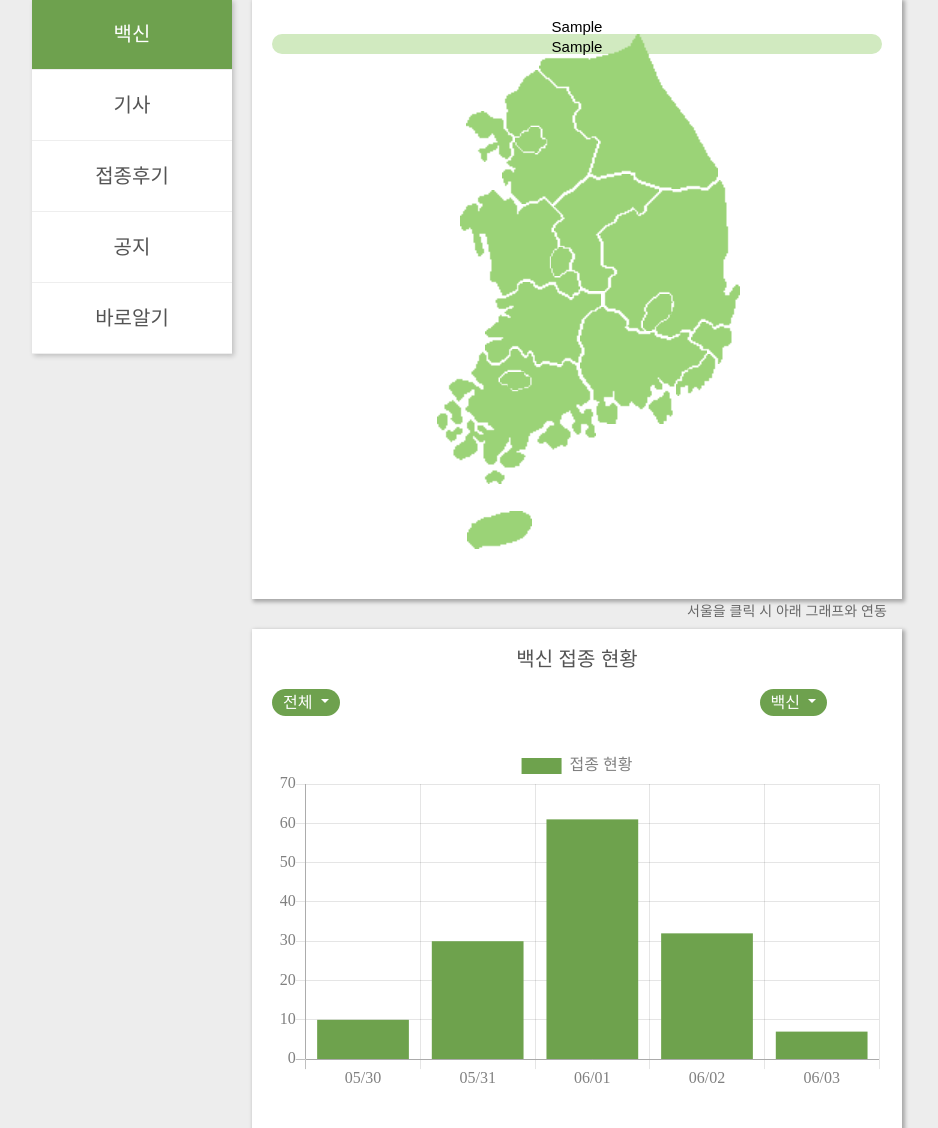
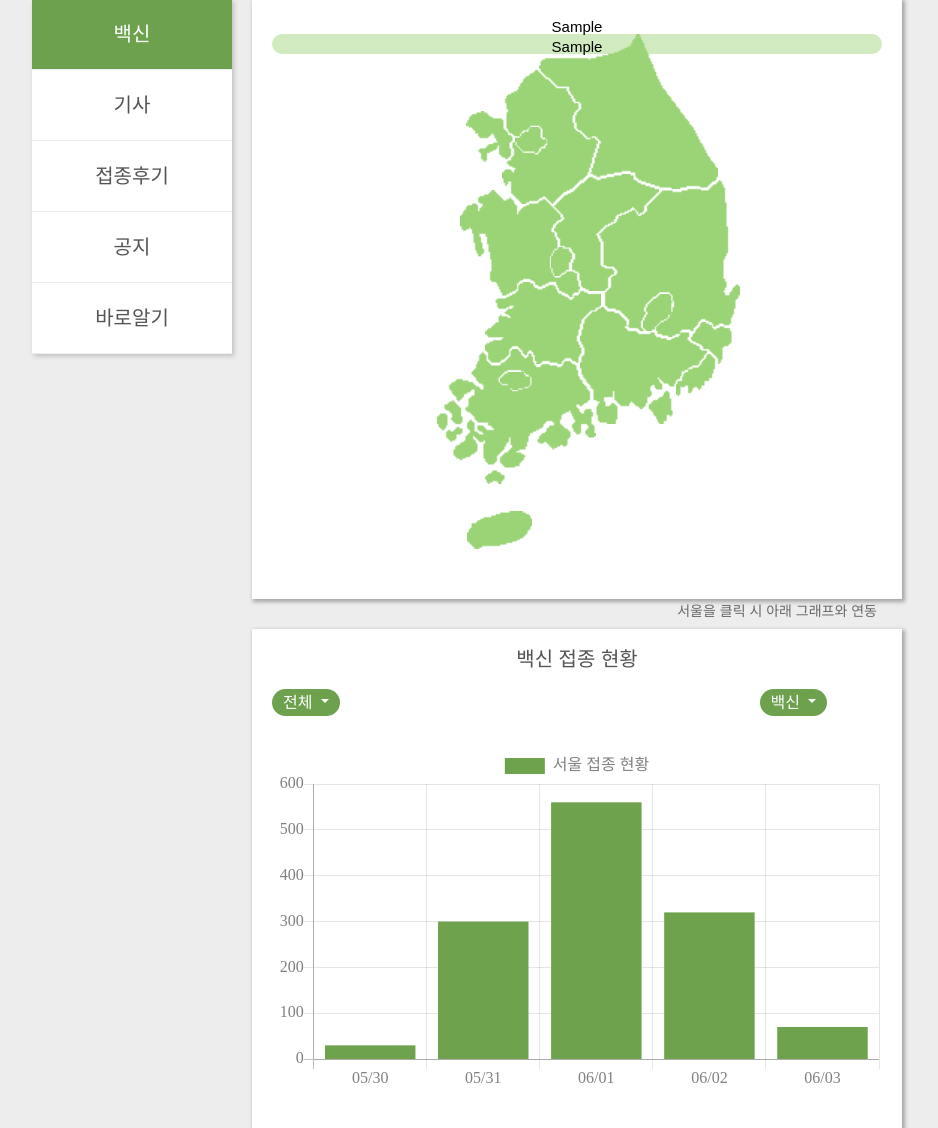
Before and after one commit to jrwf-hash/covac_-_210601a, a PHP site: page /?num=1 in a window 1280 px wide. Shown: the part 132-1260 px from the top of the page, without its empty margins (63-1001 px from the left). Run offline with PHP 8.4, Linux system fonts and the light colour scheme; tables that the repository leaves empty or names only in its code hold one stand-in row (values such as "Sample post"); some libraries are stand-ins or nearby versions; some web fonts are replaced.

Commit message:
서울 알림 글씨 자리 수정

```diff
--- a/board.php
+++ b/board.php
@@ -158,7 +158,7 @@
 								<button type="button" class="btn_write"><a href="certification.php">글쓰기</a></button>
 							</div>
 							<div class="pages_wrapper">
-								<a class="bold_arrow" href="http://www.covac.news/board.php"><&nbsp;<</a>
+								<a class="bold_arrow" href="http://www.covac.news/board.php">&lt;&nbsp;&nbsp;&lt;</a>
 
 								<?php
 
--- a/covacDB.php
+++ b/covacDB.php
@@ -1,6 +1,6 @@
 <?php
 
-$db = new PDO("mysql:host=covac-database.cr30zu6nndkq.ap-northeast-2.rds.amazonaws.com;port=3306;dbname=covac", "redo", "styxhelix!");
+$db = new PDO("mysql:host=covac-database.cr30zu6nndkq.ap-northeast-2.rds.amazonaws.com;port=3306;dbname=covac", "redo", "memento!");
 
 $db->setAttribute(PDO::ATTR_ERRMODE, PDO::ERRMODE_EXCEPTION);
 
--- a/index.php
+++ b/index.php
@@ -137,7 +137,7 @@
 
 									<div class="measurement">
 										<div class="measurement_wrap">
-											<p style="font-size:14px; font-weight:500;">서울을 클릭 시 아래 그래프와 연동</p>
+											<p style="font-size:14px;">서울을 클릭 시 아래 그래프와 연동</p>
 										</div>
 									</div>
 
@@ -277,7 +277,7 @@
 						];
 
 							/*월별 2개 chart_labels_1 1
-							- 데이터 y축 값 고정
+							- 데이터 y축 값 고정, 추가 더미데이터 넣어주면 고정됨 해결
 							*/
 							var chart_labels_1 = [
 							moment().subtract(2,"months").format("MM"),
@@ -292,8 +292,6 @@
 							moment().subtract(2,"days").format("MM/DD"),
 							moment().subtract(1,"days").format("MM/DD"),
 							moment().format("MM/DD")
-
-
 						];
 
 							/*서울 일단 최근 5개, 월별, 일별, 누적,*/
@@ -312,6 +310,7 @@
 							var vac_total = ['40', '10', '60', '32', '7'];
 							var vac_pz = ['60', '90', '46', '32', '7'];
 							var vac_az = ['70', '30', '56', '32', '7'];
+							var vac_seoul = ['30', '300', '560', '320', '70'];
 
 							var ctx = document.getElementById("forecast").getContext('2d');
 							var config = {
@@ -323,10 +322,10 @@
 											labels: chart_labels_2,
 											datasets: [ {
 													type: 'bar',
-													label: "접종 현황",
+													label: "서울 접종 현황",
 													yAxisID: "y-axis-1",
 													backgroundColor: "#6EA24D",
-													data: vac_daily,
+													data: vac_seoul,
 											}]
 									},
 									options: {
@@ -352,6 +351,7 @@
 							$("#0").click(function() {
 									var data = forecast_chart.config.data;
 									data.datasets[0].data = vac_daily;
+									data.datasets[0].label = "일별 접종 현황"
 									data.labels = chart_labels_2;
 									forecast_chart.update();
 							});
@@ -360,6 +360,7 @@
 							$("#1").click(function() {
 									var data = forecast_chart.config.data;
 									data.datasets[0].data = vac_monthly;
+									data.datasets[0].label = "월별 접종 현황"
 									data.labels = chart_labels_1;
 									forecast_chart.update();
 							});
@@ -368,34 +369,40 @@
 							$("#2").click(function() {
 									var data = forecast_chart.config.data;
 									data.datasets[0].data =  vac_accum;
+									data.datasets[0].label = "누적 접종 현황"
 									data.labels = chart_labels;
 									forecast_chart.update();
 							});
-
+							/*백신 - 종합 최근 5일*/
 							$("#3").click(function() {
 									var data = forecast_chart.config.data;
 									data.datasets[0].data = vac_total;
+									data.datasets[0].label = "백신 종합 접종 현황"
 									data.labels = chart_labels_2;
 									forecast_chart.update();
 							});
+							/*백신 - 화이자 최근 5일*/
 							$("#4").click(function() {
 									var data = forecast_chart.config.data;
 									data.datasets[0].data = vac_pz;
+									data.datasets[0].label = "화이자 백신 접종 현황"
 									data.labels = chart_labels_2;
 									forecast_chart.update();
 							});
+							/*백신 - 아스트라 최근 5일*/
 							$("#5").click(function() {
 									var data = forecast_chart.config.data;
 									data.datasets[0].data = vac_az;
+									data.datasets[0].label = "AZ 백신 접종 현황"
 									data.labels = chart_labels_2;
 									forecast_chart.update();
 							});
 
 							$("#8").click(function() {
 									var data = forecast_chart.config.data;
-									data.datasets[0].data = rain_dataset_6;
-									data.label = "서울";
-									data.labels = chart_labels;
+									data.datasets[0].data = vac_seoul;
+									data.datasets[0].label = "서울 접종 현황"
+									data.labels = chart_labels_2;
 									forecast_chart.update();
 							});
 
--- a/style.css
+++ b/style.css
@@ -341,11 +341,11 @@ Layer 3
 /*measurement, measurement_wrap : 지도 값 단위 표기*/
 .measurement{
 	position: absolute;
-	text-align: center;
-	width: fit-content;
+	text-align: right;
+	width: 100%;
   height: 50px;
 	padding: 15px;
-  margin-left: 400px;
+  margin-left: -30px;
 	margin-top: 530px;
 	z-index: 17;
 	color: #676767;
```
